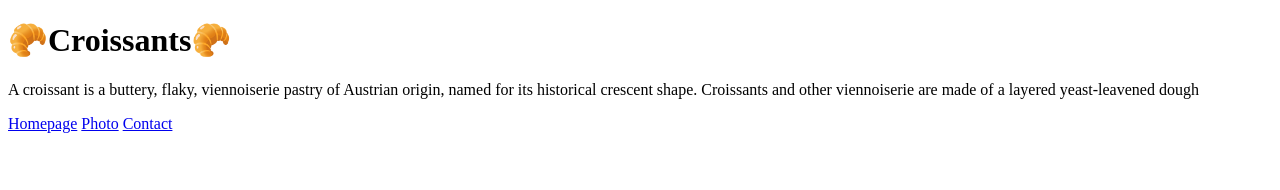
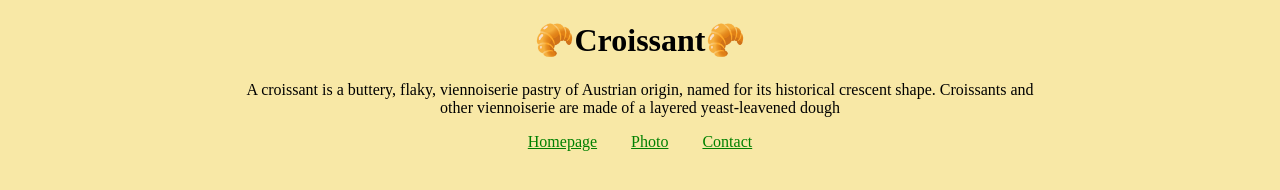
Before and after one commit to Denise148/Croissant, a plain HTML site: page index.html in a window 1280 px wide. Drawn offline with Linux system fonts and the light colour scheme.

Commit message:
added css

```diff
--- a/index.html
+++ b/index.html
@@ -7,14 +7,14 @@
     <title>Croissant</title>
   </head>
   <body>
-    <h1>🥐Croissants🥐</h1>
+    <h1>🥐Croissant🥐</h1>
     <p>
       A croissant is a buttery, flaky, viennoiserie pastry of Austrian origin,
       named for its historical crescent shape. Croissants and other viennoiserie
       are made of a layered yeast-leavened dough
     </p>
-    <a href="/index.html">Homepage</a>
-    <a href="/photo.html">Photo</a>
-    <a href="/about.html">Contact</a>
+    <a href="/index.html" class="site-buttons">Homepage</a>
+    <a href="/photo.html" class="site-buttons">Photo</a>
+    <a href="/about.html" class="site-buttons">Contact</a>
   </body>
 </html>
--- a/src/style.css
+++ b/src/style.css
@@ -1,3 +1,22 @@
-button {
-  border: none;
+body {
+  background-color: #f8e8a6;
+  text-align: center;
+  margin: 0 auto;
+  max-width: 800px;
 }
+p {
+  text-align: center;
+  font-size: 16px;
+}
+.site-buttons {
+  color: green;
+  text-align: center;
+  padding: 15px;
+}
+h1 {
+  font-weight: 900;
+}
+img {
+  padding-top: 30px;
+  padding-bottom: 30px;
+}
```
Also changed, not shown: about.html (+4 -4 lines), photo.html (+4 -4 lines), src/croissant.jpg (added), src/img.png (deleted).
